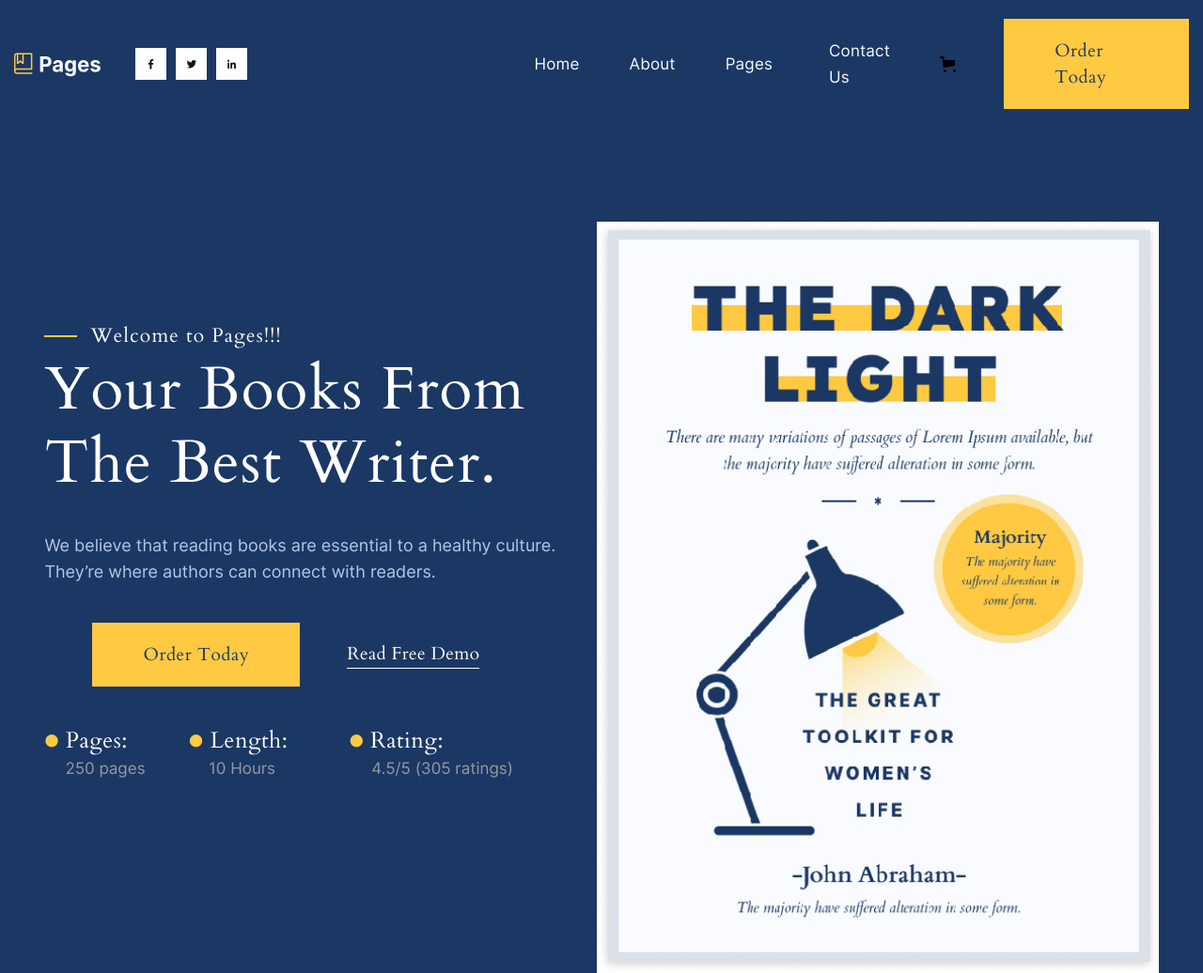
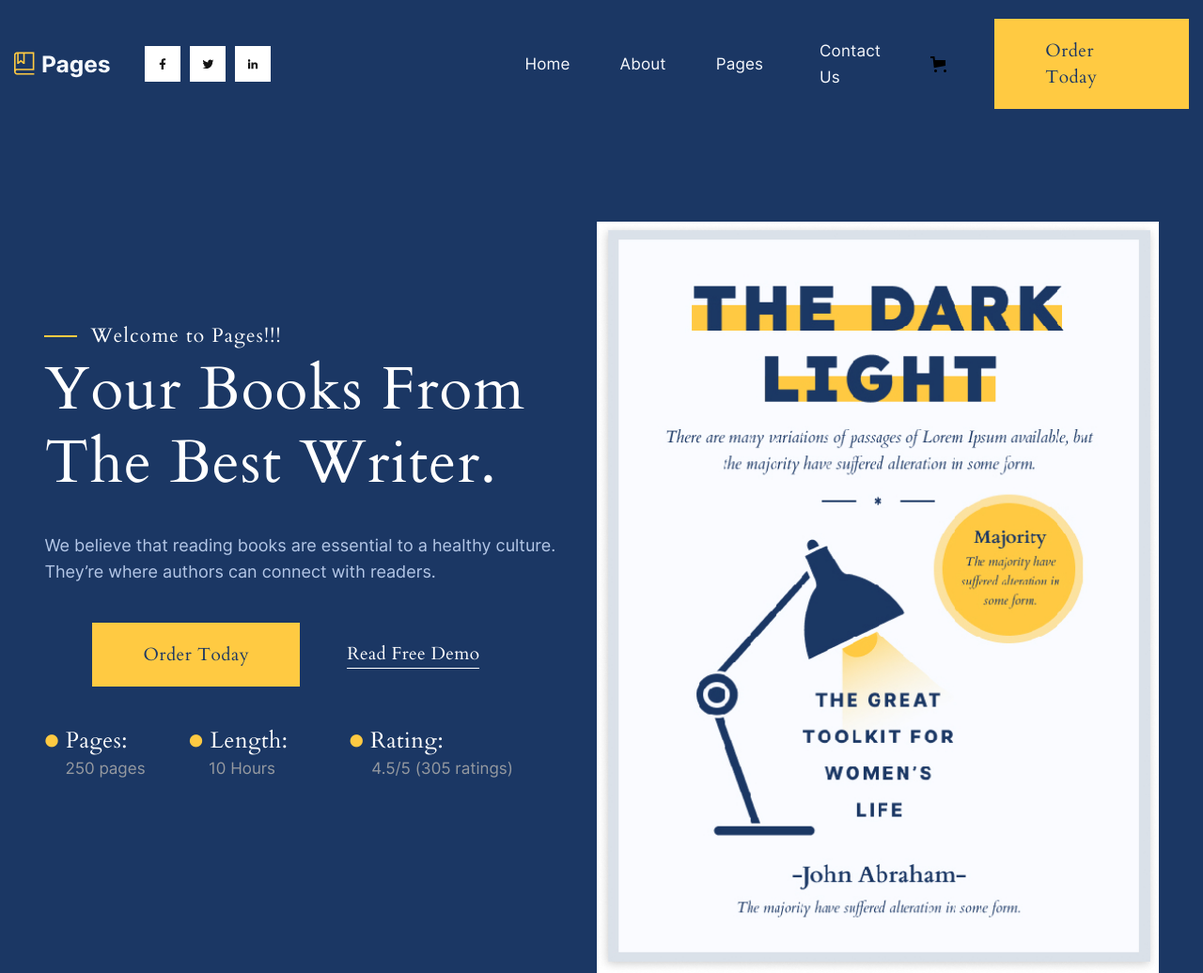
Before and after one commit to NadezhdaJS/Book-landing-page, a website: page src/index.html in a window 1280 px wide. Shown: the top 1036 px of the page at 94% size. Drawn offline with nearby package versions, Linux system fonts and the light colour scheme; files that its build step writes are made by us from their sources.

Commit message:
fix: header paddings

```diff
--- a/gulp/version.json
+++ b/gulp/version.json
@@ -1,3 +1,3 @@
 {
-    "main": "20220707231016"
+    "main": "20220707231848"
 }
--- a/src/html/header.html
+++ b/src/html/header.html
@@ -1,5 +1,7 @@
 <header class="header ">
-    <div class="header__social-media __container">
+
+    <div class="wrapper wrapper__header">
+        <div class="header__social-media ">
 
             <div class="logo">
                 <a href="#">
@@ -38,4 +40,5 @@
             <img src="img/header/Basket.svg" alt="basket">
             <a href="" class="button-order-today">Order Today</a>
         </div>
+    </div>
 </header>
--- a/src/scss/header.scss
+++ b/src/scss/header.scss
@@ -3,7 +3,6 @@
     background-color: $color-primary;
     width: 100%;
     align-items: center;
-    flex-direction: row;
     padding: 20px 0;
 
 
@@ -36,7 +35,7 @@
         display: flex;
             flex-direction: row;
             align-items: center;
-            margin-left: 260px;
+            margin-left: 225px;
         &-list {
             display: flex;
             flex-direction: row;
--- a/src/scss/style.scss
+++ b/src/scss/style.scss
@@ -34,9 +34,14 @@ body {
 
 .wrapper {
 	max-width: 1300px;
-	margin: 0px auto;
+	margin: 0 auto;
 	padding: 0 15px;
 	display: flex;
+
+	&__header {
+		max-width: 1360px;
+	}
+
 }
 
 [class*="__big-content-container"] {
```
Also changed, not shown: dist/css/style.css, dist/css/style.min.css, dist/index.html. Lines whose indentation alone changed are shown as unchanged.
